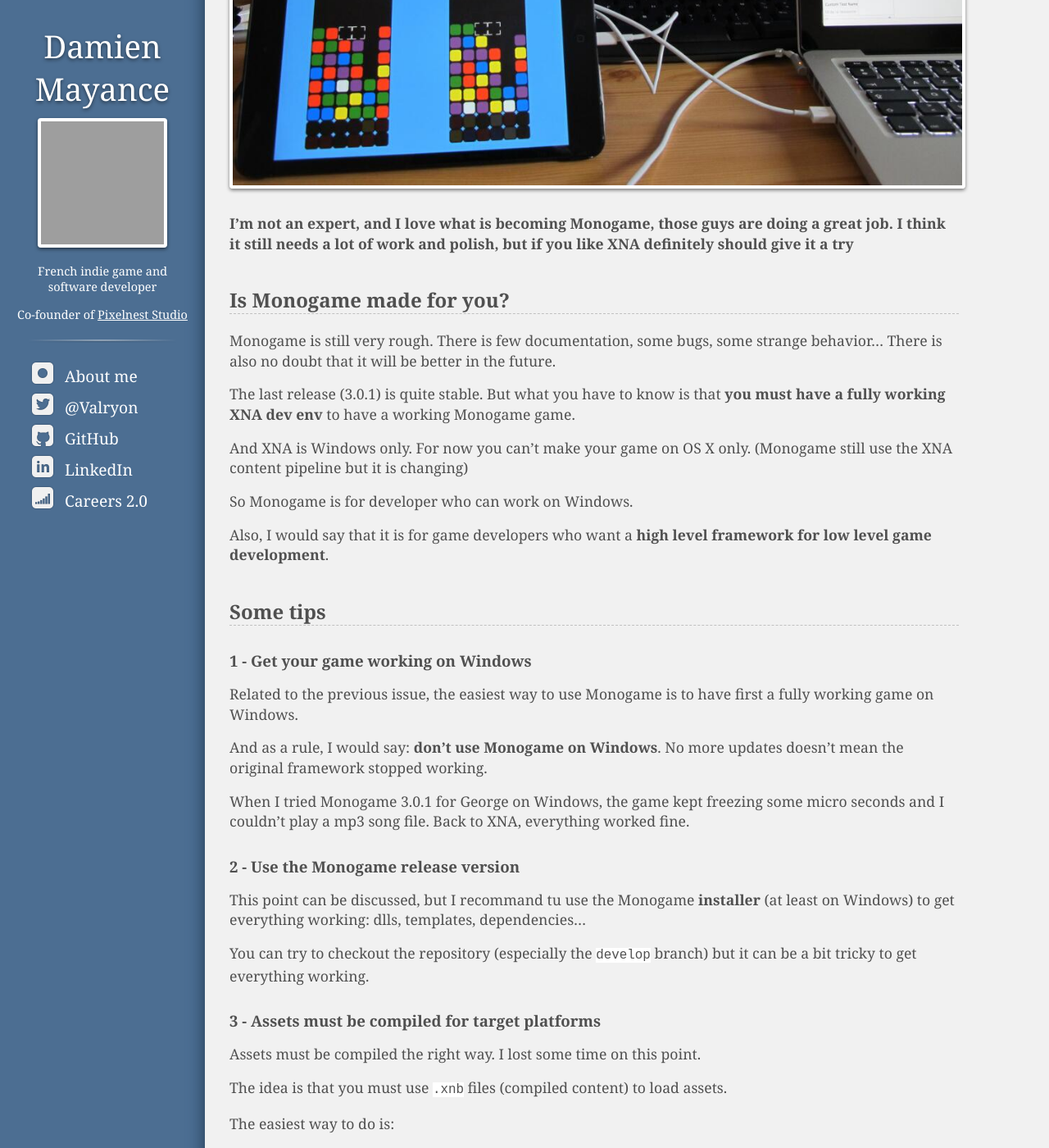
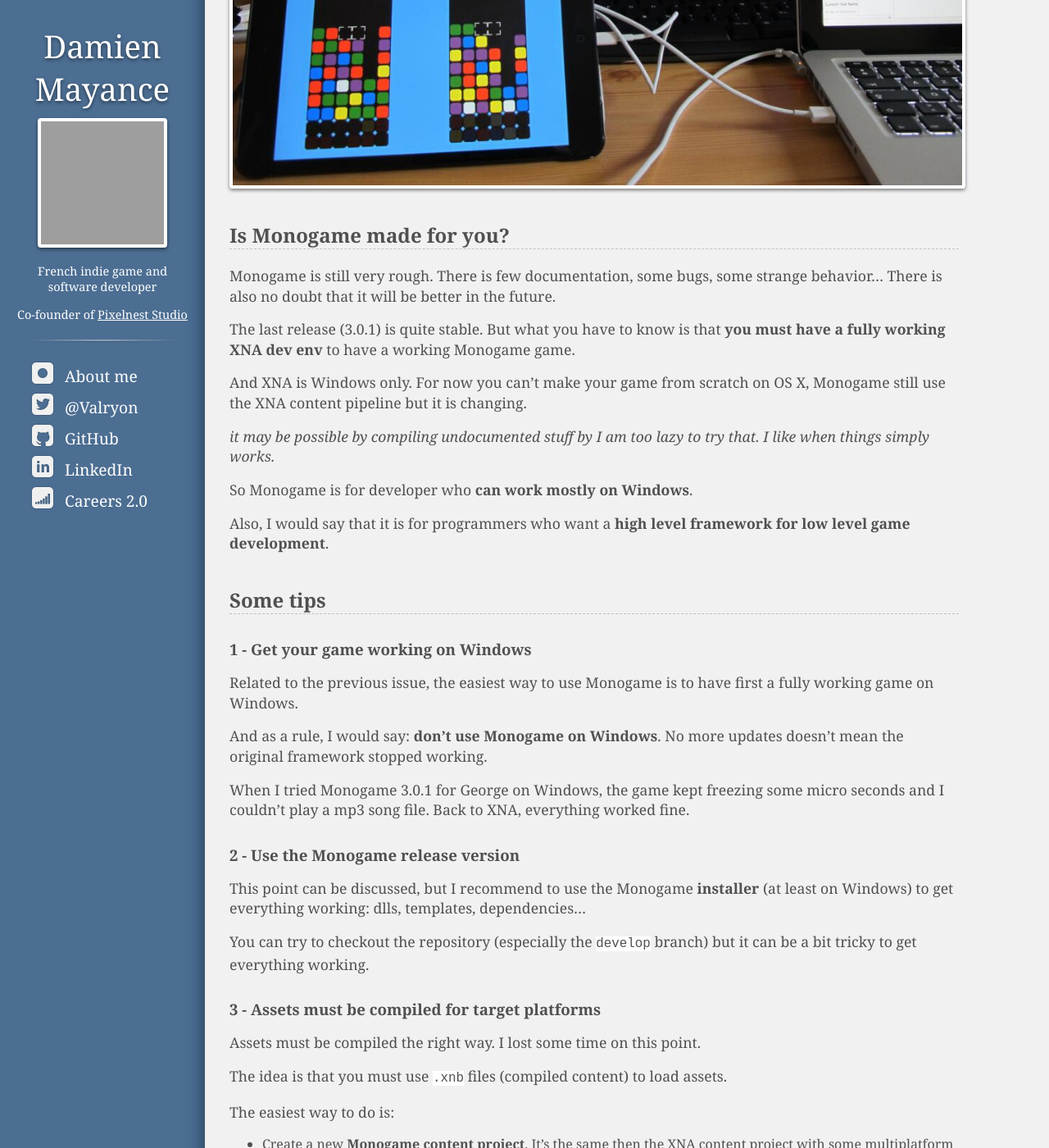
Before and after one commit to valryon/valryon.github.io, a Jekyll site: the page built from _posts/2013-06-18-Using-XNA-and-Monogame-today.md, in a window 1280 px wide and 1400 px high, scrolled down 923 px. Shown: the whole window at 82% size. Built offline with Jekyll 4.4.1, drawn with Linux system fonts in a browser that asks for light colours; some of the changed text lies outside the part shown; grey boxes are pictures that could not be loaded.

Commit message:
Correcting things

```diff
--- a/_posts/2013-06-18-Using-XNA-and-Monogame-today.md
+++ b/_posts/2013-06-18-Using-XNA-and-Monogame-today.md
@@ -3,20 +3,18 @@
 layout: post
 ---
 
-**XNA** is special to me. It's a very convenient framework in my favorite language (C#) and I even created a complete with it (The Great Paper Adventure).
+**XNA** is special to me. It's a very convenient framework in my favorite language (C#) and I even created a complete game with it (The Great Paper Adventure).
 
-But two points makes me wonder if XNA is a solution for commercial games.
+But two points makes me wonder if XNA is still a solution for commercial games.
 
 - 1/ Microsoft has dropped official support to the framework
-- 2/ It's Windows and Windows Phone only
+- 2/ It's Windows and Windows Phone only (as Xbox 306 reign is over)
 
 Fortunately, here comes **Monogame**. The same as XNA (namespaces, behavior, code...) but for multiplatform.
 
-As I finally got a game working on PC and iPad (see picture below), I can provide some tips and tricks for game developers.
+As I finally got a game working on PC and iPad (see picture below) with it, I can provide some tips and tricks for game developers.
 
 <img src="{{site.url}}/static/content/posts/2013-06-18/pon-ipad-pc.jpg" />
-
-**I'm not an expert, and I love what is becoming Monogame, those guys are doing a great job. I think it still needs a lot of work and polish, but if you like XNA definitely should give it a try**
 
 ## Is Monogame made for you?
 
@@ -24,11 +22,13 @@
 
 The last release (3.0.1) is quite stable. But what you have to know is that **you must have a fully working XNA dev env** to have a working Monogame game.
 
-And XNA is Windows only. For now you can't make your game on OS X only. (Monogame still use the XNA content pipeline but it is changing)
+And XNA is Windows only. For now you can't make your game from scratch on OS X, Monogame still use the XNA content pipeline but it is changing.
 
-So Monogame is for developer who can work on Windows.
+*it may be possible by compiling undocumented stuff by I am too lazy to try that. I like when things simply works.*
 
-Also, I would say that it is for game developers who want a **high level framework for low level game development**.
+So Monogame is for developer who **can work mostly on Windows**.
+
+Also, I would say that it is for programmers who want a **high level framework for low level game development**.
 
 ## Some tips
 
@@ -42,7 +42,7 @@
 
 ### 2 - Use the Monogame release version
 
-This point can be discussed, but I recommand tu use the Monogame **installer** (at least on Windows) to get everything working: dlls, templates, dependencies…
+This point can be discussed, but I recommend to use the Monogame **installer** (at least on Windows) to get everything working: dlls, templates, dependencies…
 
 You can try to checkout the repository (especially the ``develop`` branch) but it can be a bit tricky to get everything working.
 
@@ -76,13 +76,17 @@
 
 If you target multiple platforms you will obviously have two kind of code:
 
-- The game core, classes, rules and behavior
-- Entry points, references, game center, views… are specific.
+- The game core, classes, rules and behavior -> **common**.
+- Entry points, references, game center, views -> **specific**.
 
 Organize your project with that in mind.
 For example:
 
 <img src="{{site.url}}/static/content/posts/2013-06-18/projects_and_solutions.png" />
+
+It can be a brain-fuck to some points to have enough abstraction for the common part to have an easier multiplatform integration.
+
+You still have good old preprocessor directives like ``if WINDOWS``.
 
 **Don't try to have only one big project** file with MSBuild directive symbols, etc. It's a waste of time, it's finally far more easy to sync multiple ``.csproj`` files.
 
@@ -96,6 +100,16 @@
 - Assets format per platforms
 
 
+## So I'll be using it?
+
+I'm not an expert, and I love what is becoming Monogame, those guys are doing a great job. I think it still needs a lot of work and polish, but if you like XNA definitely should give it a try.
+
+As a new indie developer who wants to release many small titles, I must admit I will also look at Unity for productivity / workflow reasons. I often feel like I am reinventing the wheel, which may be very entertaining but not really efficient for a small company.
+
 ## See also
 
-- [Gamasutra - From XNA to MonoGame](http://www.gamasutra.com/view/feature/192209/from_xna_to_monogame.php)
+- A very good guide to porting games from XNA to Monogame: [Gamasutra - From XNA to MonoGame](http://www.gamasutra.com/view/feature/192209/from_xna_to_monogame.php)
+
+- [Monogame official website](http://monogame.net/)
+
+- [Projects made with Monogame](http://monogame.net/showcase). Fez, Bastion, Skulls of the Shogun... Big stuff, right?
```
